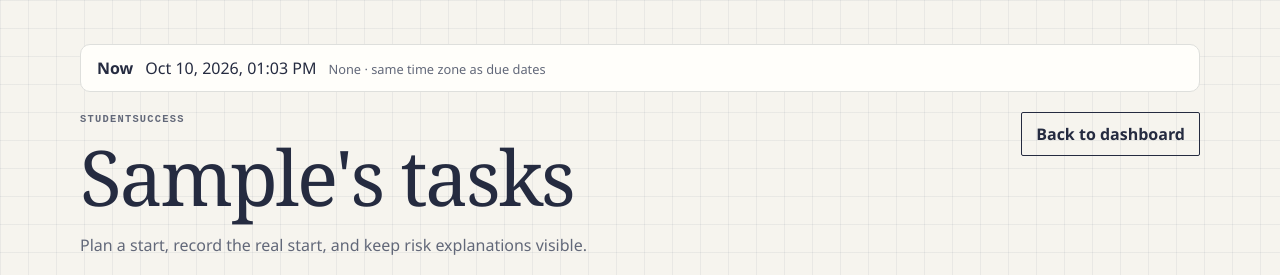
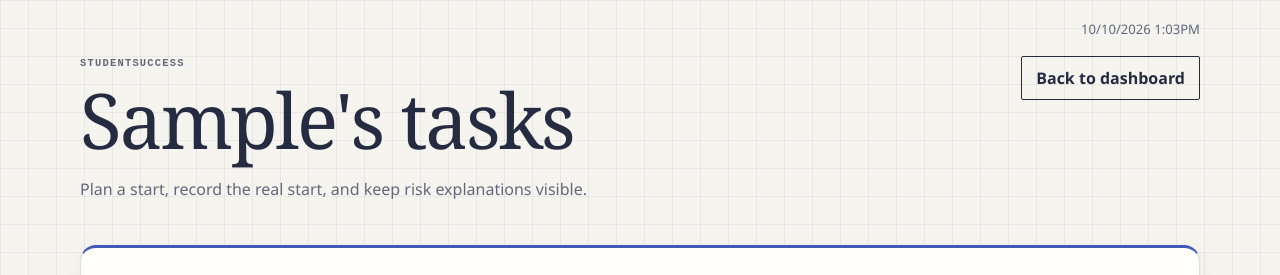
Before and after one commit to JVijay08/StudentSuccess, a Flask app: template templates/tasks.html in a window 1280 px wide. Shown: the top 275 px of the page. Run offline with Flask 3, Linux system fonts and the light colour scheme; tables that the repository leaves empty hold one stand-in row (values such as "Sample post"); the template is opened without the code that fills it: values that come from a table or form of the project are taken from there, most other values are stand-ins (such as "Sample title", 1, 10 or a date in 2020).

Commit message:
Make planner clock a compact top-right timestamp

```diff
--- a/app.py
+++ b/app.py
@@ -1,6 +1,7 @@
 from pathlib import Path
 import os
 from datetime import datetime, timezone
+from zoneinfo import ZoneInfo
 
 from flask import Flask, render_template, session, request
 from sqlalchemy import inspect, text
@@ -52,18 +53,16 @@ def create_app(test_config=None):
             if user_id is not None
             else None
         )
-        from services.datetime_util import format_local
-
         settings = preferences or default_settings()
         now = datetime.now(timezone.utc)
+        local_now = now.astimezone(ZoneInfo(settings.timezone_name or "America/New_York"))
         return {
             "ui_settings": settings,
             "clock_iso": now.isoformat(),
-            "clock_display": format_local(
-                now,
-                settings.timezone_name or "America/New_York",
-                settings.time_format or "12-hour",
-                settings.date_format or "month-first",
+            "clock_display": (
+                f"{local_now.month}/{local_now.day}/{local_now.year} "
+                f"{local_now.hour % 12 or 12}:{local_now.minute:02d}"
+                f"{'AM' if local_now.hour < 12 else 'PM'}"
             ),
         }
 
--- a/static/css/studio.css
+++ b/static/css/studio.css
@@ -11,10 +11,9 @@
   --amber: #efbd83;
   --studio-shadow: 0 4px 20px rgba(32,43,72,.045);
 }
-.planner-clock { display: flex; flex-wrap: wrap; align-items: baseline; gap: 6px 12px; margin-bottom: 20px; padding: 12px 16px; border: 1px solid var(--line); border-radius: 10px; background: var(--white); color: var(--ink); }
-.planner-clock-label { font-weight: 700; }
-.planner-clock time { font-variant-numeric: tabular-nums; }
-.planner-clock-zone { font-size: .8rem; color: var(--muted); }
+.planner-clock { width: fit-content; margin: -24px 0 16px auto; color: var(--muted); font-size: .82rem; line-height: 1.5; }
+.planner-clock time { white-space: nowrap; font-variant-numeric: tabular-nums; }
+@media (max-width: 680px) { .planner-clock { margin-top: 0; margin-bottom: 12px; } }
 body {
   font-family: "Segoe UI", "Trebuchet MS", sans-serif;
   --graph-line: rgba(45,63,100,.065);
--- a/static/js/planner-clock.js
+++ b/static/js/planner-clock.js
@@ -7,27 +7,15 @@
   let measuredAt = performance.now();
   const zone = clock.dataset.zone;
   const dateFormatter = new Intl.DateTimeFormat('en-US', {
-    timeZone: zone, year: 'numeric', month: 'short', day: '2-digit', weekday: 'long'
-  });
-  const numericDate = new Intl.DateTimeFormat('en-US', {
-    timeZone: zone, year: 'numeric', month: '2-digit', day: '2-digit'
+    timeZone: zone, year: 'numeric', month: 'numeric', day: 'numeric'
   });
   const timeFormatter = new Intl.DateTimeFormat('en-US', {
-    timeZone: zone, hour: '2-digit', minute: '2-digit', second: '2-digit',
-    hourCycle: clock.dataset.timeFormat === '24-hour' ? 'h23' : 'h12',
-    timeZoneName: 'short'
+    timeZone: zone, hour: 'numeric', minute: '2-digit', hourCycle: 'h12'
   });
   function render() {
     const now = new Date(anchor + performance.now() - measuredAt);
-    const parts = Object.fromEntries(dateFormatter.formatToParts(now).map(p => [p.type, p.value]));
-    let date = `${parts.month} ${parts.day}, ${parts.year}`;
-    if (clock.dataset.dateFormat === 'day-first') date = `${parts.day} ${parts.month} ${parts.year}`;
-    if (clock.dataset.dateFormat === 'year-first') {
-      const digits = Object.fromEntries(numericDate.formatToParts(now).map(p => [p.type, p.value]));
-      date = `${digits.year}-${digits.month}-${digits.day}`;
-    }
     output.dateTime = now.toISOString();
-    output.textContent = `${parts.weekday}, ${date} · ${timeFormatter.format(now)}`;
+    output.textContent = `${dateFormatter.format(now)} ${timeFormatter.format(now).replace(/\s/g, '')}`;
   }
   let syncing = false;
   async function sync() {
--- a/templates/_planner_clock.html
+++ b/templates/_planner_clock.html
@@ -1,6 +1,4 @@
-<div class="planner-clock" data-planner-clock data-zone="{{ ui_settings.timezone_name }}" data-time-format="{{ ui_settings.time_format }}" data-date-format="{{ ui_settings.date_format }}" data-time-url="{{ url_for('current_time') }}">
-  <span class="planner-clock-label">Now</span>
-  <time datetime="{{ clock_iso }}">{{ clock_display }}</time>
-  <span class="planner-clock-zone">{{ ui_settings.timezone_name }} · same time zone as due dates</span>
+<div class="planner-clock" data-planner-clock data-zone="{{ ui_settings.timezone_name }}" data-time-url="{{ url_for('current_time') }}">
+  <time datetime="{{ clock_iso }}" title="{{ ui_settings.timezone_name }}">{{ clock_display }}</time>
 </div>
 <script src="{{ url_for('static', filename='js/planner-clock.js') }}" defer></script>
```
Also changed, not shown: scripts/check_planner_clock.py (+7 -6 lines).
